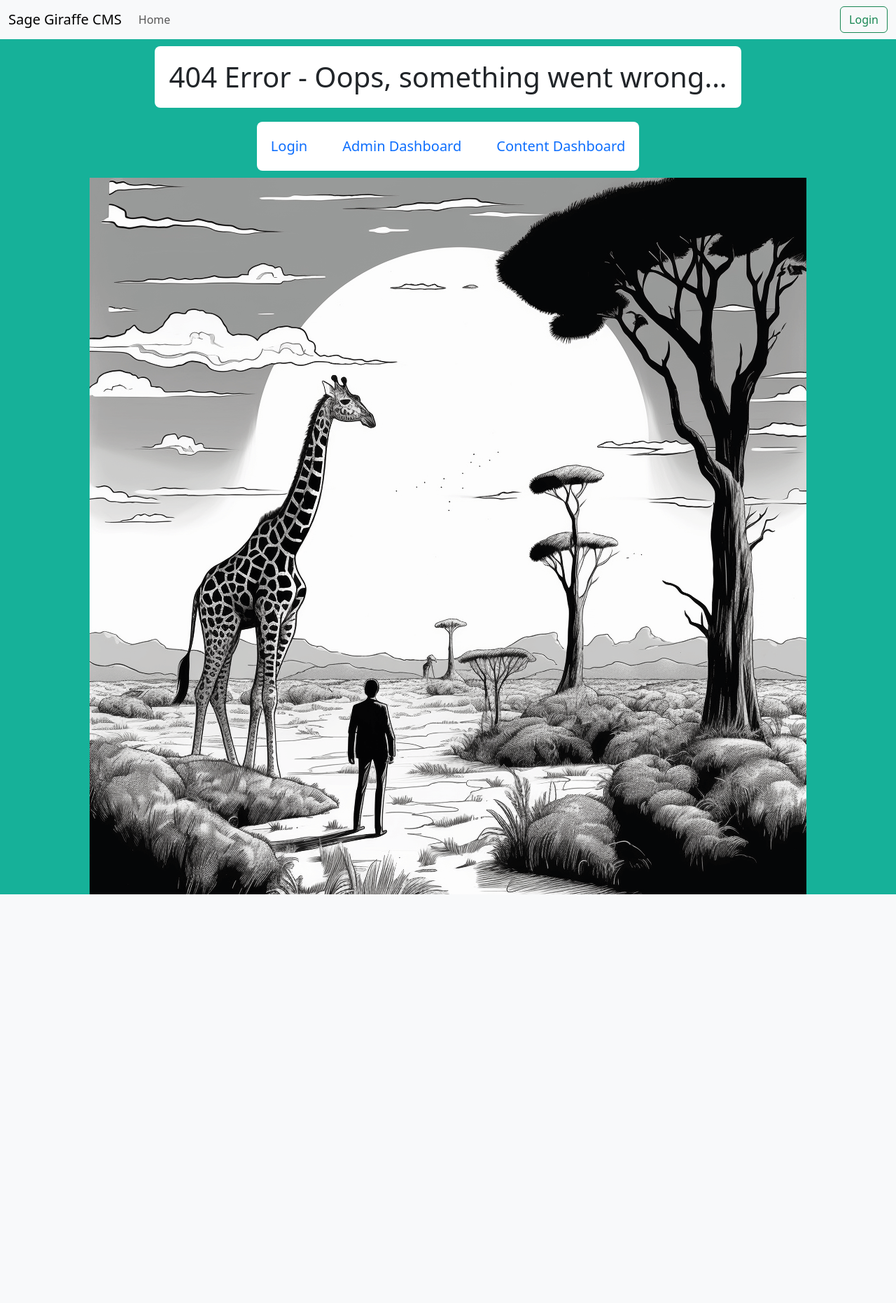
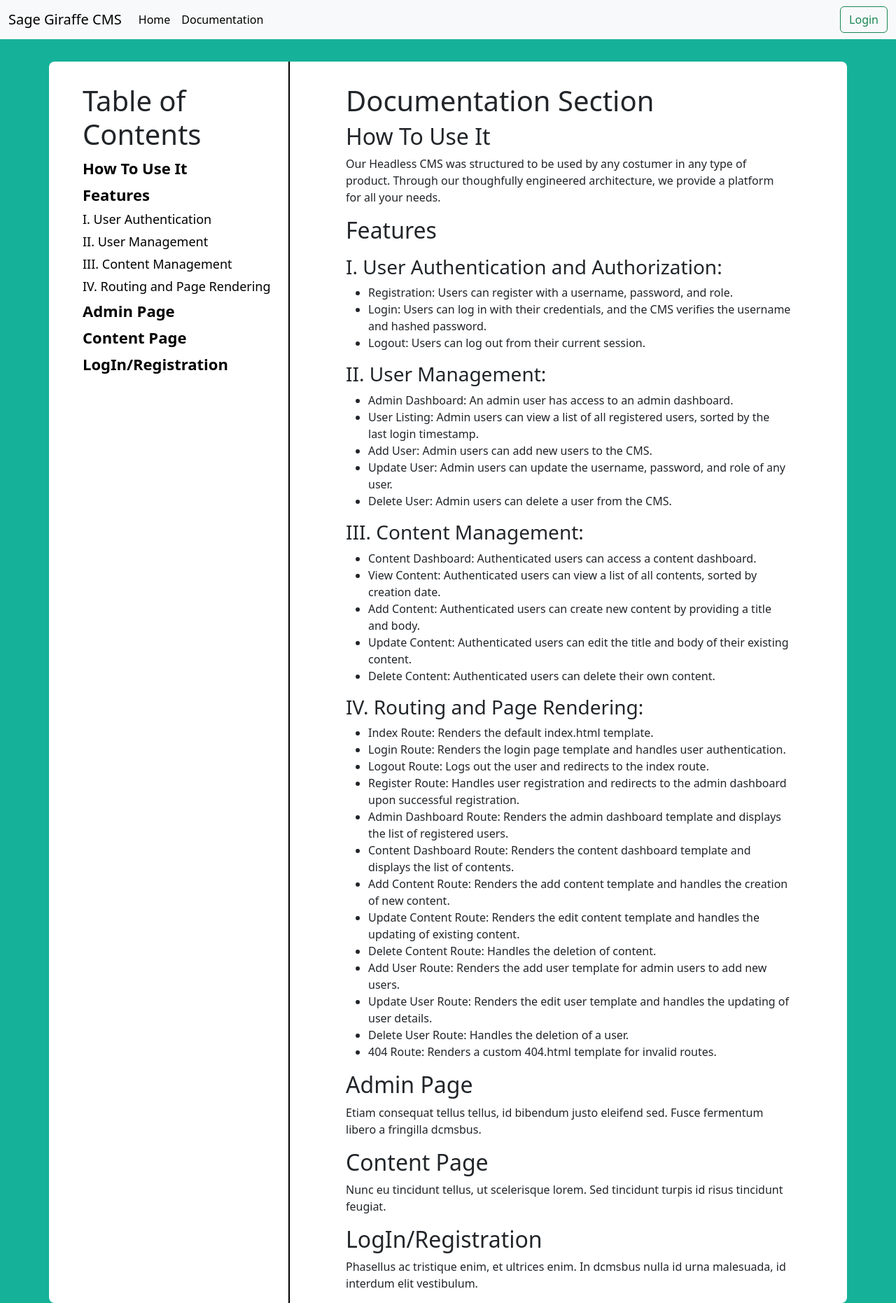
Before and after one commit to Hack-Weekly/sage-giraffe-headless-cms, a Flask app: page /docs in a window 1280 px wide. Shown: the whole page at 70% size. Before the commit the page ends 1278 px from the top, so only its background shows below. Run offline with Flask 2, Linux system fonts and the light colour scheme.

Commit message:
added documentation page

```diff
--- a/routes.py
+++ b/routes.py
@@ -16,6 +16,10 @@ bcrypt = Bcrypt()
 @cms.route('/')
 def index():
     return render_template('index.html')
+
+@cms.route('/docs')
+def docs():
+    return render_template('docs.html')
 
 #Route for Login page
 @cms.route('/login', methods=['GET', 'POST'])
--- /dev/null
+++ b/static/css/documentation-styles.css
@@ -0,0 +1,158 @@
+.container {
+    width: 100%;
+    margin: 0;
+    padding: 0;
+    text-align: center;
+    background-color: white;
+    margin-top: 2rem;
+    border-radius: 8px;
+    display: flex;
+    margin-bottom: 2rem;
+}
+
+.title {
+    font-size: 3rem;
+    font-weight: bold;
+    padding-bottom: 5px;
+    margin-bottom: 0px;
+}
+
+.menu {
+    font-size: 2rem;
+    padding-bottom: 50px;
+    background-color: #16B199;
+    background: #16B199;
+}
+
+.center {
+    display: block;
+    margin-right: auto;
+    margin-left: auto;
+}
+
+.giraffe {
+    width: 35%;
+    height: auto;
+}
+
+a.navbar-brand:hover {
+    background-color: #16B199;
+    padding: 5px;
+    border-radius: 8px;
+    color: white;
+    transition: 0.2s;
+}
+
+.nav-link:hover {
+    background-color: #16B199;
+    padding: 5px;
+    border-radius: 8px;
+    transition: 0.2s;
+    color: white !important;
+    padding: 5px;
+    transform: scale(1.05);
+}
+
+.nav-link {
+    border-radius: 8px;
+    color: black;
+}
+
+body {
+    background-color: #16B199 !important;
+    scroll-behavior: smooth;
+}
+
+.index-bar {
+    width: 30%;
+    height: 100%;
+}
+
+.documentation-section {
+    width: 70%;
+    height: 100%;
+    border-left: 2px solid black;
+    padding-left: 5rem;
+    padding-right: 5rem;
+    padding-top: 2rem;
+    text-align: left;
+}
+
+.index-bar {
+    padding-left: 3rem;
+    padding-right: 1rem;
+    padding-top: 2rem;
+    text-align: left;
+}
+
+.index-bar h2 {
+    margin-top: 0;
+}
+
+.index-bar li {
+    font-size: 22px;
+}
+
+.index-bar ul {
+    margin: 0;
+    padding: 0;
+    list-style: none;
+}
+
+.index-bar a {
+    display: block;
+    margin-bottom: 5px;
+    text-decoration: none;
+    color: black;
+}
+
+.index-bar a:hover {
+    color: #16B199;
+}
+
+.index {
+    margin: auto;
+}
+
+#girraffe-pic {
+    margin-top: 2rem;
+}
+
+#documentation-part {
+    margin-top: 2rem;
+}
+
+.sub-index {
+    font-size: 18px !important;
+}
+
+#main {
+    font-weight: bold;
+}
+
+@media only screen and (max-width: 767px) {
+    .container {
+        width: 100%;
+        /* Adjust the container width to fit the screen */
+    }
+
+    .giraffe {
+        max-width: 100%;
+        /* Make the giraffe image fit the screen width */
+    }
+
+    .index-bar {
+        text-align: center;
+        /* Center the index bar text */
+    }
+
+    .documentation-section {
+        padding: 10px;
+        /* Add some padding around the documentation section */
+    }
+
+    .sub-index {
+        margin-left: 10px;
+        /* Add indentation for sub-index items */
+    }
+}
--- a/templates/base.html
+++ b/templates/base.html
@@ -1,48 +1,28 @@
 <!DOCTYPE html>
 <html lang="en">
+
 <head>
   <meta charset="UTF-8" />
   <meta http-equiv="X-UA-Compatible" content="IE=edge" />
   <meta name="viewport" content="width=device-width, initial-scale=1.0" />
-    <link
-      rel="stylesheet"
-      href="{{url_for('static', filename='css/base-styles.css')}}"
-    />
-    <link
-      href="https://cdn.jsdelivr.net/npm/bootstrap@5.3.0/dist/css/bootstrap.min.css"
-      rel="stylesheet"
-      integrity="sha384-9ndCyUaIbzAi2FUVXJi0CjmCapSmO7SnpJef0486qhLnuZ2cdeRhO02iuK6FUUVM"
-      crossorigin="anonymous"
-    />
+  <link rel="stylesheet" href="{{url_for('static', filename='css/base-styles.css')}}" />
+  <link href="https://cdn.jsdelivr.net/npm/bootstrap@5.3.0/dist/css/bootstrap.min.css" rel="stylesheet"
+    integrity="sha384-9ndCyUaIbzAi2FUVXJi0CjmCapSmO7SnpJef0486qhLnuZ2cdeRhO02iuK6FUUVM" crossorigin="anonymous" />
   {% block head %}{% endblock %}
 </head>
 
 <body>
   <nav class="navbar navbar-expand-lg bg-body-tertiary">
     <div class="container-fluid">
-        <a class="navbar-brand" href="{{url_for('cms.index')}}"
-          >Sage Giraffe CMS</a
-        >
-        <button
-          class="navbar-toggler"
-          type="button"
-          data-bs-toggle="collapse"
-          data-bs-target="#navbarSupportedContent"
-          aria-controls="navbarSupportedContent"
-          aria-expanded="false"
-          aria-label="Toggle navigation"
-        >
+      <a class="navbar-brand" href="{{url_for('cms.index')}}">Sage Giraffe CMS</a>
+      <button class="navbar-toggler" type="button" data-bs-toggle="collapse" data-bs-target="#navbarSupportedContent"
+        aria-controls="navbarSupportedContent" aria-expanded="false" aria-label="Toggle navigation">
         <span class="navbar-toggler-icon"></span>
       </button>
       <div class="collapse navbar-collapse" id="navbarSupportedContent">
         <ul class="navbar-nav me-auto mb-2 mb-lg-0">
           <li class="nav-item">
-              <a
-                class="nav-link"
-                aria-current="page"
-                href="{{url_for('cms.index')}}"
-                >Home</a
-              >
+            <a class="nav-link" aria-current="page" href="{{url_for('cms.index')}}">Home</a>
           </li>
           {% if current_user.is_authenticated %} {% if current_user.role ==
           'admin' %}
@@ -54,26 +34,24 @@
             <a class="nav-link" href="{{url_for('cms.content')}}">Content</a>
           </li>
           {% endif %}
+          <li class="nav-item">
+            <a class="nav-link" href="{{url_for('cms.docs')}}">Documentation</a>
+          </li>
         </ul>
         <div>
           {% if current_user.is_authenticated %}
-            <a href="{{url_for('cms.logout')}}" class="btn btn-outline-danger"
-              >Logout</a
-            >
+          <a href="{{url_for('cms.logout')}}" class="btn btn-outline-danger">Logout</a>
           {% else %}
-            <a href="{{url_for('cms.login')}}" class="btn btn-outline-success"
-              >Login</a
-            >
+          <a href="{{url_for('cms.login')}}" class="btn btn-outline-success">Login</a>
           {% endif %}
         </div>
       </div>
     </div>
   </nav>
   {% block body %}{% endblock %}
-    <script
-      src="https://cdn.jsdelivr.net/npm/bootstrap@5.3.0/dist/js/bootstrap.bundle.min.js"
+  <script src="https://cdn.jsdelivr.net/npm/bootstrap@5.3.0/dist/js/bootstrap.bundle.min.js"
     integrity="sha384-geWF76RCwLtnZ8qwWowPQNguL3RmwHVBC9FhGdlKrxdiJJigb/j/68SIy3Te4Bkz"
-      crossorigin="anonymous"
-    ></script>
+    crossorigin="anonymous"></script>
 </body>
+
 </html>
--- /dev/null
+++ b/templates/docs.html
@@ -0,0 +1,109 @@
+{% extends 'base.html' %} {% block head %}
+<title>CMS Index</title>
+<link rel="stylesheet" href="{{url_for('static', filename='css/documentation-styles.css')}}" />
+{% endblock %} {% block body %}
+<div class="container index" id="documentation-part">
+    <div class="index-bar">
+        <h1>Table of Contents</h1>
+        <ul>
+            <li id="main"><a href="#section1">How To Use It</a></li>
+            <li>
+                <a id="main" href="#section5">Features</a>
+                <ul>
+                    <a href="#sub-section1">
+                        <li class="sub-index">I. User Authentication</li>
+                    </a>
+                    <a href="#sub-section2">
+                        <li class="sub-index">II. User Management</li>
+                    </a>
+                    <a href="#sub-section3">
+                        <li class="sub-index">III. Content Management</li>
+                    </a>
+                    <a href="#sub-section4">
+                        <li class="sub-index">IV. Routing and Page Rendering</li>
+                    </a>
+                </ul>
+            </li>
+            <li id="main"><a href="#section2">Admin Page</a></li>
+            <li id="main"><a href="#section3">Content Page</a></li>
+            <li id="main"><a href="#section4">LogIn/Registration</a></li>
+        </ul>
+    </div>
+    <div class="documentation-section">
+        <h1>Documentation Section</h1>
+        <h2 id="section1">How To Use It</h2>
+        <p>
+            Our Headless CMS was structured to be used by any costumer in any type of
+            product. Through our thoughfully engineered architecture, we provide a
+            platform for all your needs.
+        </p>
+
+        <h2 id="section5">Features</h2>
+        <p>
+        <h3 id="sub-section1">I. User Authentication and Authorization: </h3>
+        <ul>
+            <li>Registration: Users can register with a username, password, and role.</li>
+            <li>Login: Users can log in with their credentials, and the CMS verifies the username and hashed password.
+            </li>
+            <li>Logout: Users can log out from their current session.</li>
+        </ul>
+        </p>
+        <p>
+        <h3 id="sub-section2">II. User Management: </h3>
+        <ul>
+            <li>Admin Dashboard: An admin user has access to an admin dashboard.</li>
+            <li>User Listing: Admin users can view a list of all registered users, sorted by the last login timestamp.
+            </li>
+            <li>Add User: Admin users can add new users to the CMS.</li>
+            <li> Update User: Admin users can update the username, password, and role of any user.</li>
+            <li>Delete User: Admin users can delete a user from the CMS.</li>
+            </p>
+        </ul>
+        <h3 id="sub-section3">III. Content Management: </h3>
+        <ul>
+            <li>Content Dashboard: Authenticated users can access a content dashboard.</li>
+            <li>View Content: Authenticated users can view a list of all contents, sorted by creation date.</li>
+            <li>Add Content: Authenticated users can create new content by providing a title and body.</li>
+            <li>Update Content: Authenticated users can edit the title and body of their existing content.</li>
+            <li>Delete Content: Authenticated users can delete their own content.</li>
+        </ul>
+        <h3 id="sub-section4">IV. Routing and Page Rendering:</h3>
+        <ul>
+            <li>Index Route: Renders the default index.html template.</li>
+            <li>Login Route: Renders the login page template and handles user authentication.</li>
+            <li>Logout Route: Logs out the user and redirects to the index route.</li>
+            <li>Register Route: Handles user registration and redirects to the admin dashboard upon successful
+                registration.
+            </li>
+            <li>Admin Dashboard Route: Renders the admin dashboard template and displays the list of registered users.
+            </li>
+            <li>Content Dashboard Route: Renders the content dashboard template and displays the list of contents.</li>
+            <li>Add Content Route: Renders the add content template and handles the creation of new content.</li>
+            <li>Update Content Route: Renders the edit content template and handles the updating of existing content.
+            </li>
+            <li>Delete Content Route: Handles the deletion of content.</li>
+            <li>Add User Route: Renders the add user template for admin users to add new users.</li>
+            <li>Update User Route: Renders the edit user template and handles the updating of user details.</li>
+            <li>Delete User Route: Handles the deletion of a user.</li>
+            <li>404 Route: Renders a custom 404.html template for invalid routes.</li>
+        </ul>
+        <h2 id="section2">Admin Page</h2>
+        <p>
+            Etiam consequat tellus tellus, id bibendum justo eleifend sed. Fusce
+            fermentum libero a fringilla dcmsbus.
+        </p>
+
+        <h2 id="section3">Content Page</h2>
+        <p>
+            Nunc eu tincidunt tellus, ut scelerisque lorem. Sed tincidunt turpis id
+            risus tincidunt feugiat.
+        </p>
+
+        <h2 id="section4">LogIn/Registration</h2>
+        <p>
+            Phasellus ac tristique enim, et ultrices enim. In dcmsbus nulla id urna
+            malesuada, id interdum elit vestibulum.
+        </p>
+    </div>
+</div>
+{% endblock %}
```
Also changed, not shown: templates/index.html (+0 -99 lines). Lines whose indentation alone changed are shown as unchanged.
